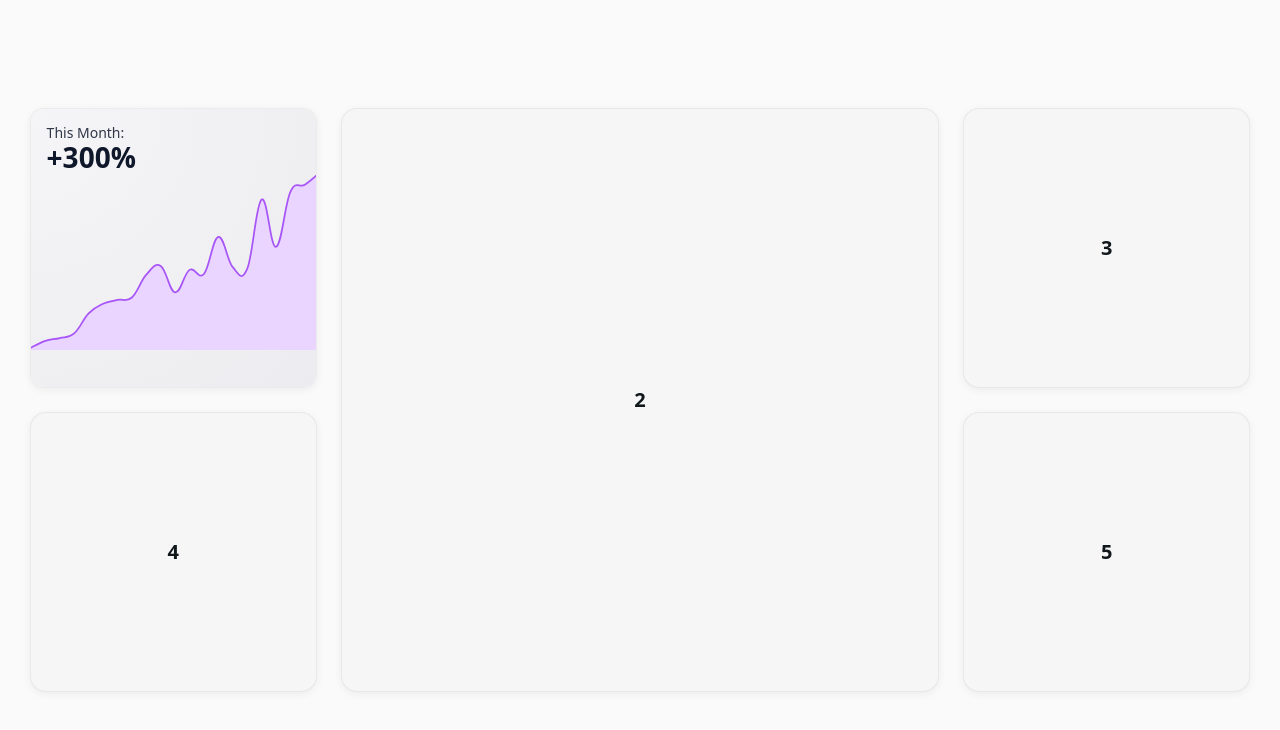
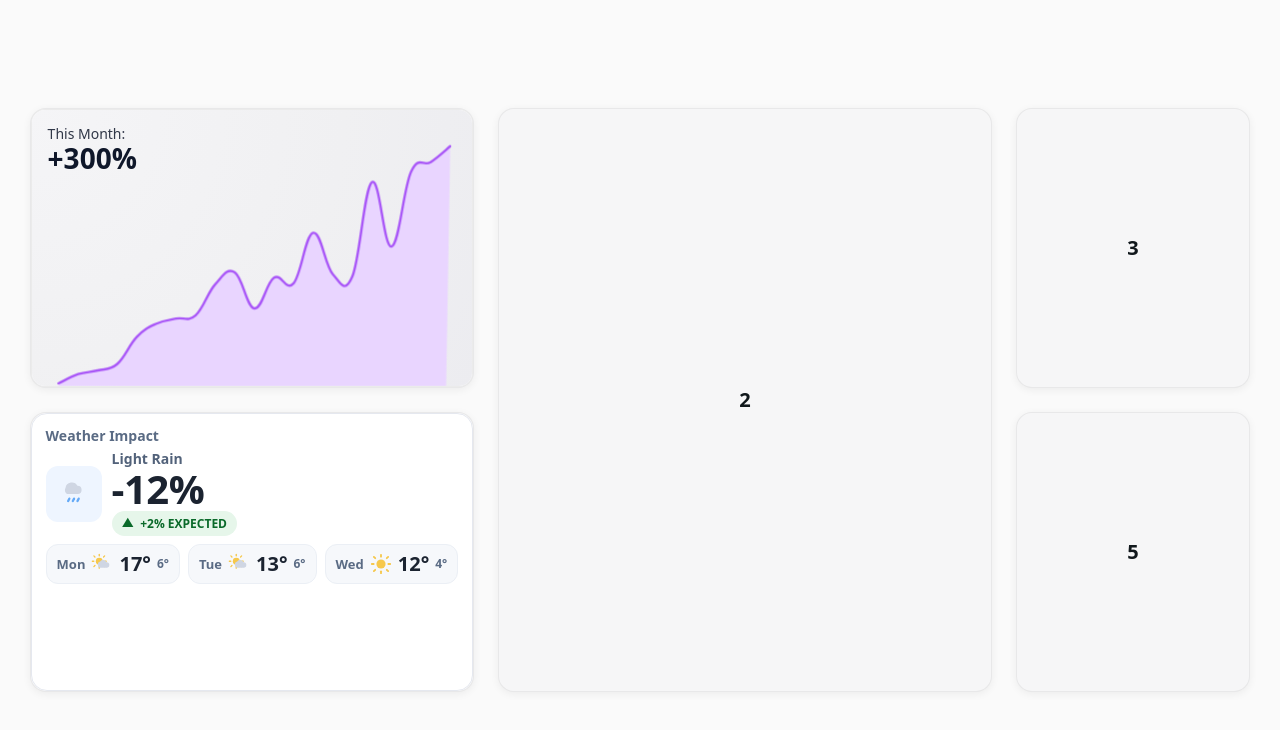
Before and after one commit to vsun78/VoluCast, a React (Create React App) app: page / in a window 1280 px wide. Shown: the top 730 px of the page. Built offline with nearby package versions, Linux system fonts and the light colour scheme; no server answers.

Commit message:
Weather Feature Updates

```diff
--- a/src/Bento.css
+++ b/src/Bento.css
@@ -90,3 +90,72 @@
   box-shadow: 0 12px 36px rgba(0,0,0,.14);
   border-color: rgba(0,0,0,.12);
 }
+
+/* Make cards fill the grid tile height */
+.bento-cell { display: flex; }
+.bento-card { height: 100%; }
+
+/* Weather Impact card (matches your mock) */
+.weather-impact-card {
+  background: #ffffff;
+  color: #1b2330;
+  border: 1px solid #e5e8ef;
+  border-radius: 16px;
+  padding: 14px;
+}
+
+.weather-impact-card .wi-header {
+  font-size: 14px;
+  font-weight: 700;
+  color: #5a6b84;
+  margin-bottom: 8px;
+}
+
+.weather-impact-card .wi-top {
+  display: grid;
+  grid-template-columns: 56px 1fr;
+  gap: 10px;
+  align-items: center;
+  margin-bottom: 8px;
+}
+
+.weather-impact-card .wi-icon {
+  width: 56px; height: 56px;
+  display: grid; place-items: center;
+  background: #eef5ff;
+  border-radius: 12px;
+}
+
+.weather-impact-card .wi-info { display: grid; gap: 2px; }
+.wi-cond { font-size: 14px; color: #52627a; }
+.wi-impact { font-size: 40px; line-height: 1; font-weight: 800; letter-spacing: -0.5px; }
+
+.wi-pill {
+  display: inline-flex; align-items: center; gap: 6px;
+  font-size: 12px; font-weight: 700;
+  padding: 6px 10px; border-radius: 999px; width: fit-content;
+}
+.wi-pill.up   { color: #0a6a2a; background: #e6f6ea; }
+.wi-pill.down { color: #8a1b1b; background: #fdeeee; }
+.wi-pill .arrow { font-size: 12px; line-height: 1; }
+
+.weather-impact-card .wi-forecast {
+  margin-top: 8px;
+  display: grid;
+  grid-template-columns: repeat(3, 1fr);
+  gap: 8px;
+}
+.weather-impact-card .wi-day {
+  display: grid;
+  grid-template-columns: auto 1fr auto auto;
+  gap: 6px;
+  align-items: center;
+  background: #f6f8fb;
+  border: 1px solid #ebeff5;
+  border-radius: 12px;
+  padding: 8px 10px;
+}
+.weather-impact-card .wi-day .d-label { font-size: 13px; color: #5a6b84; }
+.weather-impact-card .wi-day .d-icon  { display: grid; place-items: center; }
+.weather-impact-card .d-temp-hi { font-weight: 700; }
+.weather-impact-card .d-temp-lo { color: #5a6b84; font-size: 12px; }
--- a/src/Bento_5_v4.jsx
+++ b/src/Bento_5_v4.jsx
@@ -1,12 +1,11 @@
 import React from "react";
 import "./Bento.css";
 import Chart from "./Chart";
+import WeatherImpactCard from "./WeatherImpactCard";
 
 const cells = [1, 2, 3, 4, 5];
 
-export const Cell = ({ i = 0 }) => {
-  return <div className="bento-cell">{i}</div>;
-};
+export const Cell = ({ i = 0 }) => <div>{i}</div>;
 
 export default function Bento_5_v4() {
   return (
@@ -16,8 +15,15 @@ export default function Bento_5_v4() {
           const extra = i === 1 ? "span-big" : i === 4 ? "span-last" : "";
           return (
             <div key={n} className={`bento-cell-wrapper ${extra}`}>
-              {/* Put Chart in the first tile */}
-              {i === 0 ? <Chart /> : <Cell i={i + 1} />}
+              <div className="bento-cell">
+                {i === 0 ? (
+                  <Chart />
+                ) : i === 3 ? (
+                  <WeatherImpactCard />
+                ) : (
+                  <Cell i={i + 1} />
+                )}
+              </div>
             </div>
           );
         })}
--- /dev/null
+++ b/src/WeatherImpactCard.jsx
@@ -0,0 +1,179 @@
+import React, { useEffect, useMemo, useState } from "react";
+
+// --- Tiny SVG icons (no deps)
+function Sun({ size = 28 }) {
+  return (
+    <svg width={size} height={size} viewBox="0 0 24 24" aria-hidden>
+      <circle cx="12" cy="12" r="5" fill="#f6c84c" />
+      <g stroke="#f6c84c" strokeWidth="2" strokeLinecap="round">
+        <path d="M12 2v2"/><path d="M12 20v2"/><path d="M2 12h2"/><path d="M20 12h2"/>
+        <path d="M4.2 4.2l1.5 1.5"/><path d="M18.3 18.3l1.5 1.5"/>
+        <path d="M4.2 19.8l1.5-1.5"/><path d="M18.3 5.7l1.5-1.5"/>
+      </g>
+    </svg>
+  );
+}
+function Partly({ size = 28 }) {
+  return (
+    <svg width={size} height={size} viewBox="0 0 24 24" aria-hidden>
+      <Sun size={18} />
+      <g transform="translate(6,6)">
+        <path d="M4 10h7a3 3 0 0 0 0-6 4 4 0 0 0-7-.8A3.5 3.5 0 0 0 4 10Z" fill="#cfd6e3"/>
+      </g>
+    </svg>
+  );
+}
+function LightRain({ size = 28 }) {
+  return (
+    <svg width={size} height={size} viewBox="0 0 24 24" aria-hidden>
+      <path d="M6 12h9a3.5 3.5 0 0 0 0-7 5.5 5.5 0 0 0-10.3 1.8A3.8 3.8 0 0 0 6 12Z" fill="#cfd6e3"/>
+      <g stroke="#65aaf7" strokeWidth="2" strokeLinecap="round">
+        <path d="M8 16l-1 2"/><path d="M12 16l-1 2"/><path d="M16 16l-1 2"/>
+      </g>
+    </svg>
+  );
+}
+const ICONS = { "Sunny": Sun, "Partly Cloudy": Partly, "Light Rain": LightRain };
+
+// --- Helpers (map provider text → our buckets)
+function normalizeCondition(desc = "", cloudsPct = 0) {
+  const s = desc.toLowerCase();
+  if (s.includes("snow")) return "Snow";
+  if (s.includes("thunder")) return "Rain";
+  if (s.includes("drizzle") || s.includes("light rain") || s.includes("patchy rain")) return "Light Rain";
+  if (s.includes("rain")) return "Rain";
+  if (s.includes("clear") || s.includes("sunny")) return "Sunny";
+  if (s.includes("cloud")) return "Partly Cloudy";
+  if (cloudsPct < 15) return "Sunny";
+  if (cloudsPct < 70) return "Partly Cloudy";
+  return "Partly Cloudy";
+}
+function impactFromCondition(cond) {
+  switch (cond) {
+    case "Light Rain": return -12;
+    case "Rain": return -18;
+    case "Snow": return -22;
+    case "Partly Cloudy": return -4;
+    case "Sunny": return 0;
+    default: return -6;
+  }
+}
+// Fallback mock
+function fakeWeather() {
+  const today = new Date();
+  const days = Array.from({ length: 3 }, (_, i) => {
+    const d = new Date(today); d.setDate(today.getDate() + i);
+    return d.toLocaleDateString("en-CA", { weekday: "short" });
+  });
+  return {
+    condition: "Light Rain",
+    impactNowPct: -12,
+    impactDeltaPct: +2,
+    forecast: [
+      { day: days[0], icon: "Partly Cloudy", hi: 17, lo: 6 },
+      { day: days[1], icon: "Partly Cloudy", hi: 13, lo: 6 },
+      { day: days[2], icon: "Sunny",          hi: 12, lo: 4 },
+    ],
+  };
+}
+
+export default function WeatherImpactCard({ lat = 43.67, lng = -79.42 }) {
+  const [data, setData] = useState(null);
+  const [loading, setLoading] = useState(true);
+
+  useEffect(() => {
+    let cancelled = false;
+    (async () => {
+      setLoading(true);
+      const key = process.env.REACT_APP_WEATHER_API_KEY;
+      try {
+        if (!key) throw new Error("Missing REACT_APP_WEATHER_API_KEY");
+
+        // WeatherAPI: current + 3-day forecast (metric by default)
+        const url =
+          `https://api.weatherapi.com/v1/forecast.json?key=${encodeURIComponent(key)}` +
+          `&q=${lat},${lng}&days=3&aqi=no&alerts=no`;
+
+        const res = await fetch(url);
+        if (!res.ok) {
+          const txt = await res.text();
+          throw new Error(`HTTP ${res.status}: ${txt}`);
+        }
+        const json = await res.json();
+
+        // Current condition
+        const curr = json.current || {};
+        const conditionText = curr.condition?.text || "";
+        const cloudsApprox = typeof curr.cloud === "number" ? curr.cloud : (conditionText.toLowerCase().includes("cloud") ? 50 : 0);
+        const condition = normalizeCondition(conditionText, cloudsApprox);
+        const impactNowPct = impactFromCondition(condition);
+
+        // Forecast (today + next 2)
+        const days = (json.forecast?.forecastday || []).slice(0, 3).map(fd => {
+          const day = new Date(fd.date).toLocaleDateString("en-CA", { weekday: "short" });
+          const iconText = fd.day?.condition?.text || "";
+          const cloudsGuess = iconText.toLowerCase().includes("cloud") ? 50 : 0;
+          const icon = normalizeCondition(iconText, cloudsGuess);
+          return {
+            day,
+            icon,
+            hi: Math.round(fd.day?.maxtemp_c ?? 0),
+            lo: Math.round(fd.day?.mintemp_c ?? 0),
+          };
+        });
+
+        const tomorrowIcon = days[1]?.icon || condition;
+        const impactTomorrow = impactFromCondition(tomorrowIcon);
+        const impactDeltaPct = impactTomorrow - impactNowPct;
+
+        if (!cancelled) setData({ condition, impactNowPct, impactDeltaPct, forecast: days });
+      } catch (e) {
+        console.warn("[WeatherImpact] Using fake data:", e?.message || e);
+        if (!cancelled) setData(fakeWeather());
+      } finally {
+        if (!cancelled) setLoading(false);
+      }
+    })();
+    return () => { cancelled = true; };
+  }, [lat, lng]);
+
+  const Icon = useMemo(() => ICONS[data?.condition || "Light Rain"] || LightRain, [data]);
+
+  if (loading || !data) return <div className="bento-card weather-impact-card">Loading weather…</div>;
+
+  const sign = data.impactNowPct > 0 ? "+" : "";
+  const expSign = data.impactDeltaPct > 0 ? "+" : "";
+  const expUp = data.impactDeltaPct > 0;
+
+  return (
+    <div className="bento-card weather-impact-card">
+      <div className="wi-header">Weather Impact</div>
+
+      <div className="wi-top">
+        <div className="wi-icon"><Icon /></div>
+        <div className="wi-info">
+          <div className="wi-cond">{data.condition}</div>
+          <div className="wi-impact">{sign}{data.impactNowPct}%</div>
+          <div className={`wi-pill ${expUp ? "up" : "down"}`}>
+            <span className="arrow">{expUp ? "▲" : "▼"}</span>
+            {expSign}{Math.abs(data.impactDeltaPct)}%&nbsp;EXPECTED
+          </div>
+        </div>
+      </div>
+
+      <div className="wi-forecast">
+        {data.forecast.map((d, i) => {
+          const I = ICONS[d.icon] || Sun;
+          return (
+            <div className="wi-day" key={i}>
+              <div className="d-label">{d.day}</div>
+              <div className="d-icon"><I size={22} /></div>
+              <div className="d-temp-hi">{d.hi}°</div>
+              <div className="d-temp-lo">{d.lo}°</div>
+            </div>
+          );
+        })}
+      </div>
+    </div>
+  );
+}
```
